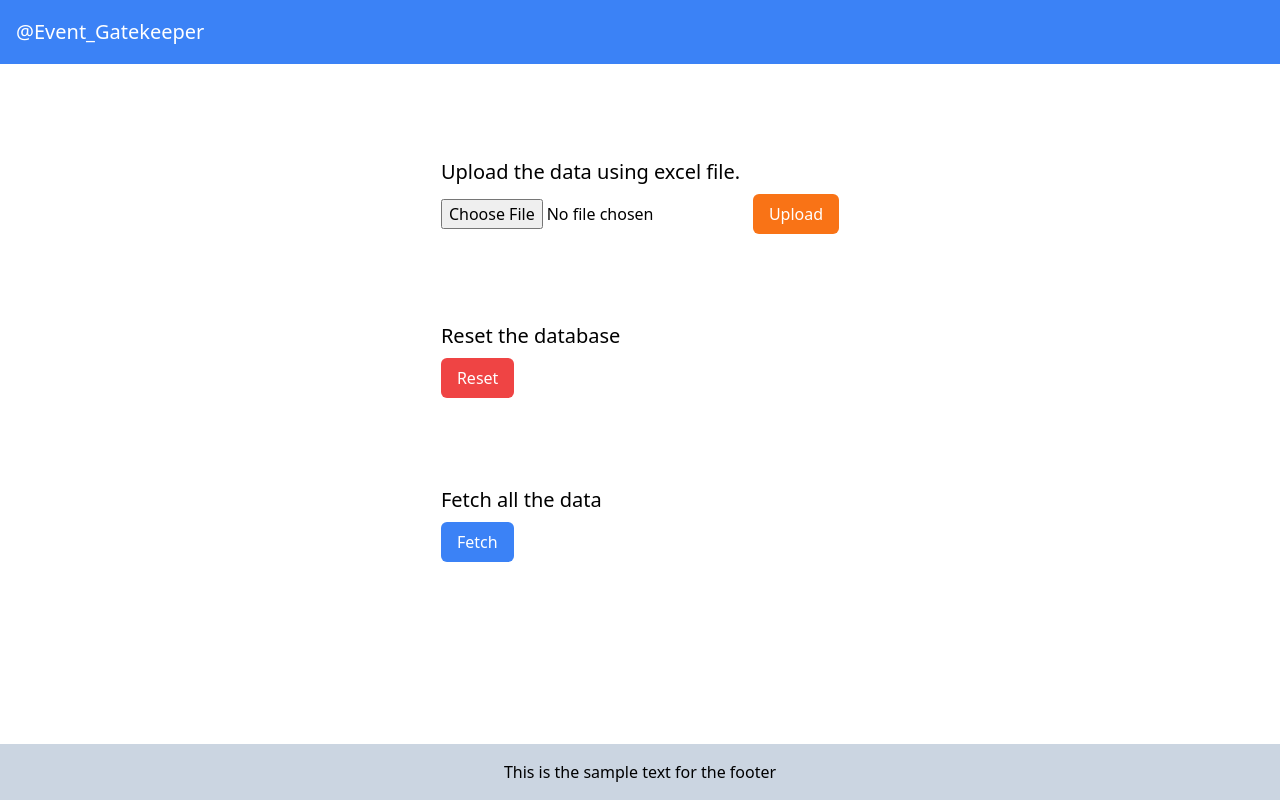
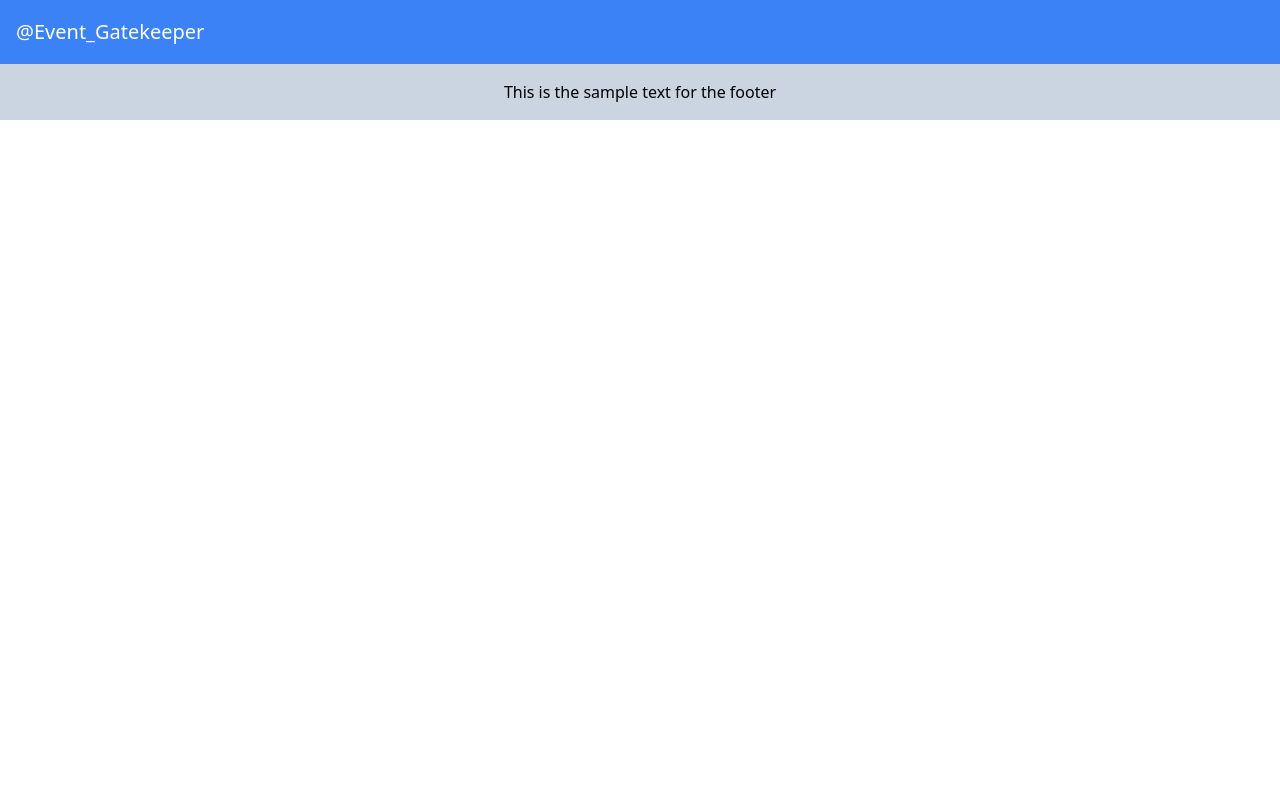
Before and after one commit to desaiHarsh08/event-gatekeeper-frontend.github.io, a React (Create React App) app: page /settings in a window 1280 px wide. Built offline with nearby package versions, Linux system fonts and the light colour scheme; no server answers.

Commit message:
App.js updated

```diff
--- a/src/App.js
+++ b/src/App.js
@@ -19,8 +19,8 @@ function App() {
         <Navbar />
         <Routes>
           <Route exact path="/" element={<Home />} />
-          <Route exact path="/about" element={<About />} />
-          <Route exact path="/settings" element={<Settings />} />
+          {/* <Route exact path="/about" element={<About />} />
+          <Route exact path="/settings" element={<Settings />} /> */}
         </Routes>
         <Footer />
       </div>
```
